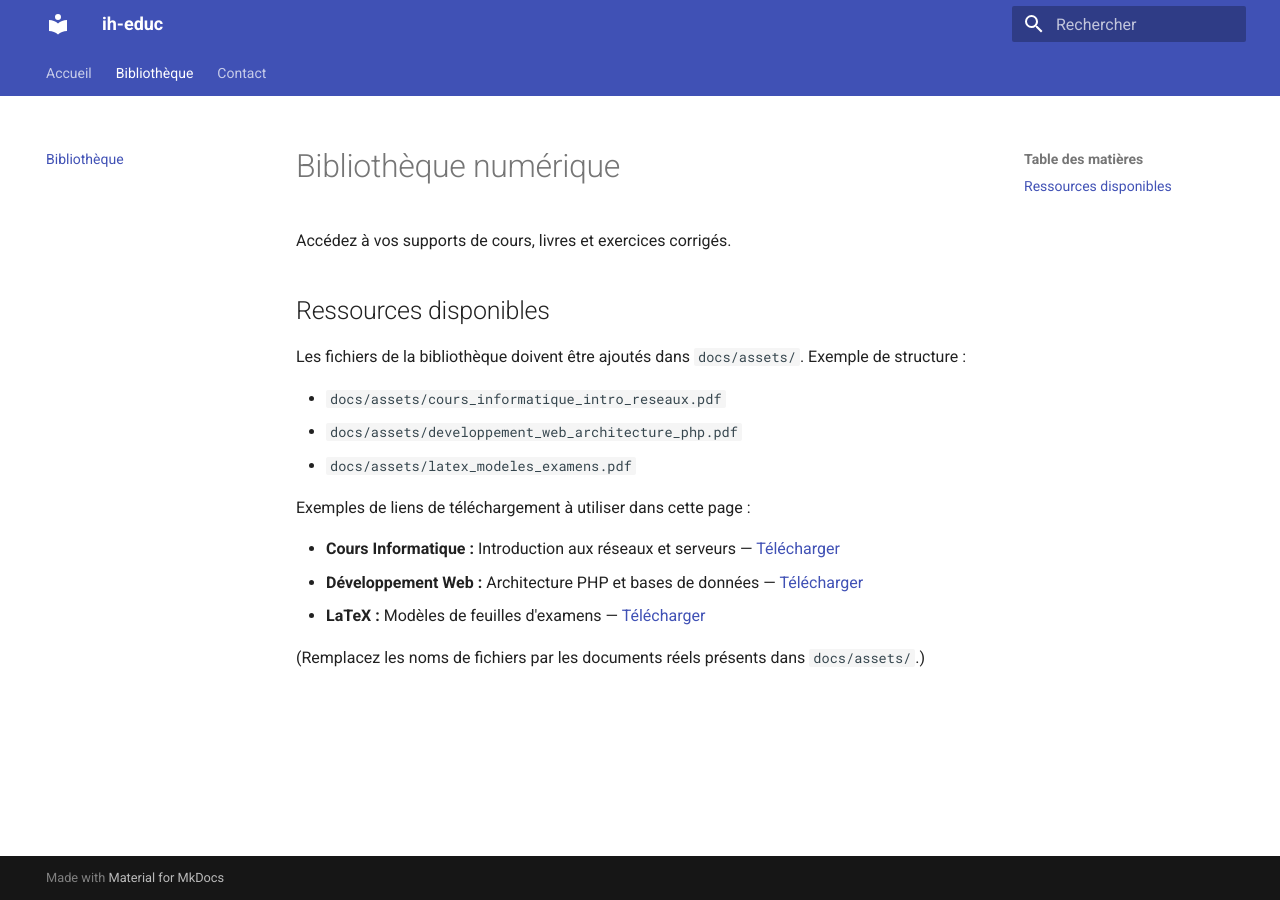
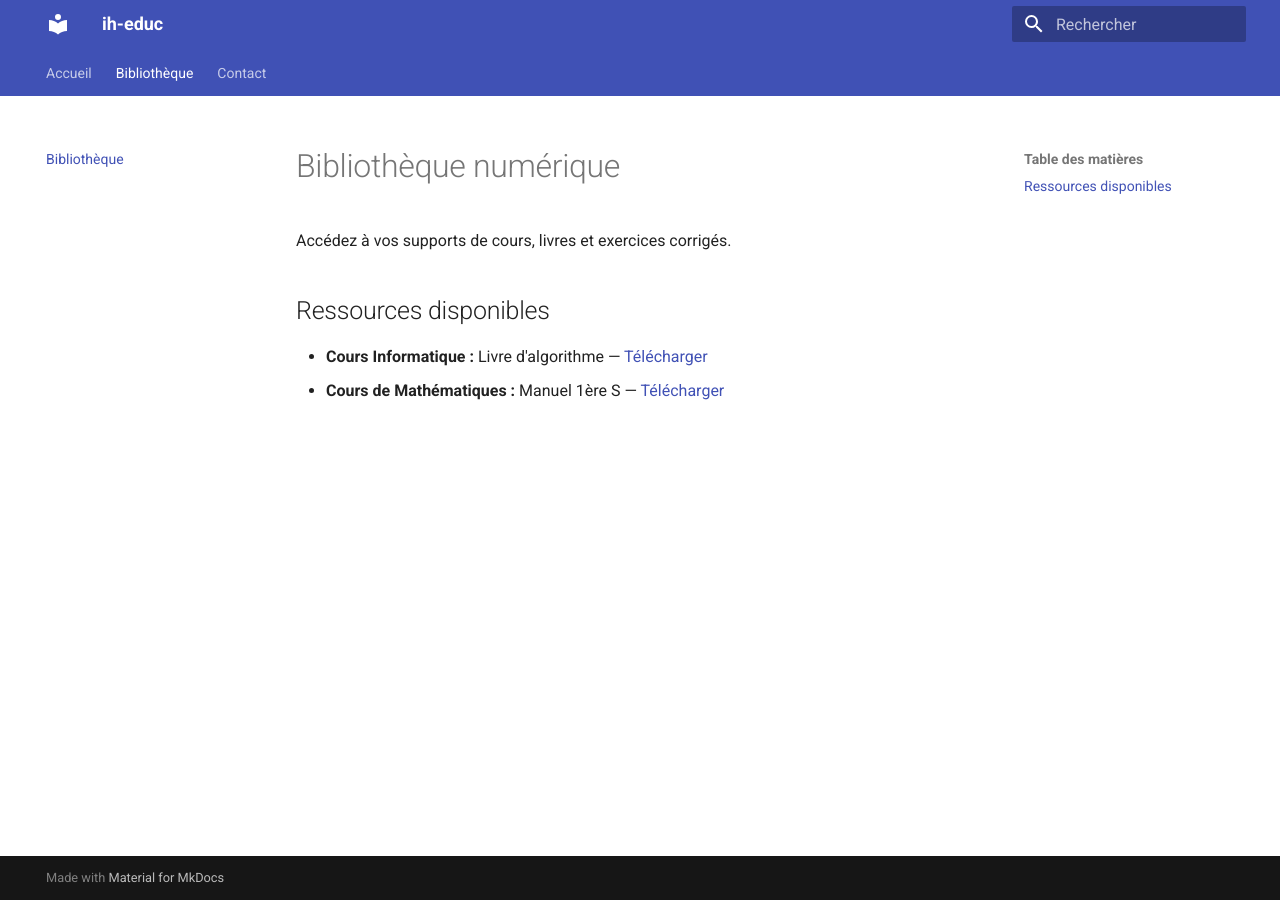
Before and after one commit to iharilaza99/ih-educ, an MkDocs documentation site: the page built from docs/bibliotheque/index.md, in a window 1280 px wide. Built offline with MkDocs 1.6.1 and Material for MkDocs 9.7.7, drawn with Linux system fonts in a browser that asks for light colours.

Commit message:
Revise resources section in index.md
Updated available resources section with new document links.

```diff
--- a/docs/bibliotheque/index.md
+++ b/docs/bibliotheque/index.md
@@ -3,16 +3,5 @@
 Accédez à vos supports de cours, livres et exercices corrigés.
 
 ## Ressources disponibles
-Les fichiers de la bibliothèque doivent être ajoutés dans `docs/assets/`. Exemple de structure :
-
-- `docs/assets/cours_informatique_intro_reseaux.pdf`
-- `docs/assets/developpement_web_architecture_php.pdf`
-- `docs/assets/latex_modeles_examens.pdf`
-
-Exemples de liens de téléchargement à utiliser dans cette page :
-
-- **Cours Informatique :** Introduction aux réseaux et serveurs — [Télécharger](assets/cours_informatique_intro_reseaux.pdf)
-- **Développement Web :** Architecture PHP et bases de données — [Télécharger](assets/developpement_web_architecture_php.pdf)
-- **LaTeX :** Modèles de feuilles d'examens — [Télécharger](assets/latex_modeles_examens.pdf)
-
-(Remplacez les noms de fichiers par les documents réels présents dans `docs/assets/`.)
+- **Cours Informatique :** Livre d'algorithme — [Télécharger](assets/Livre_aglorithme.pdf)
+- **Cours de Mathématiques :** Manuel 1ère S — [Télécharger](assets/Manuel_1ère_S.pdf)
```
